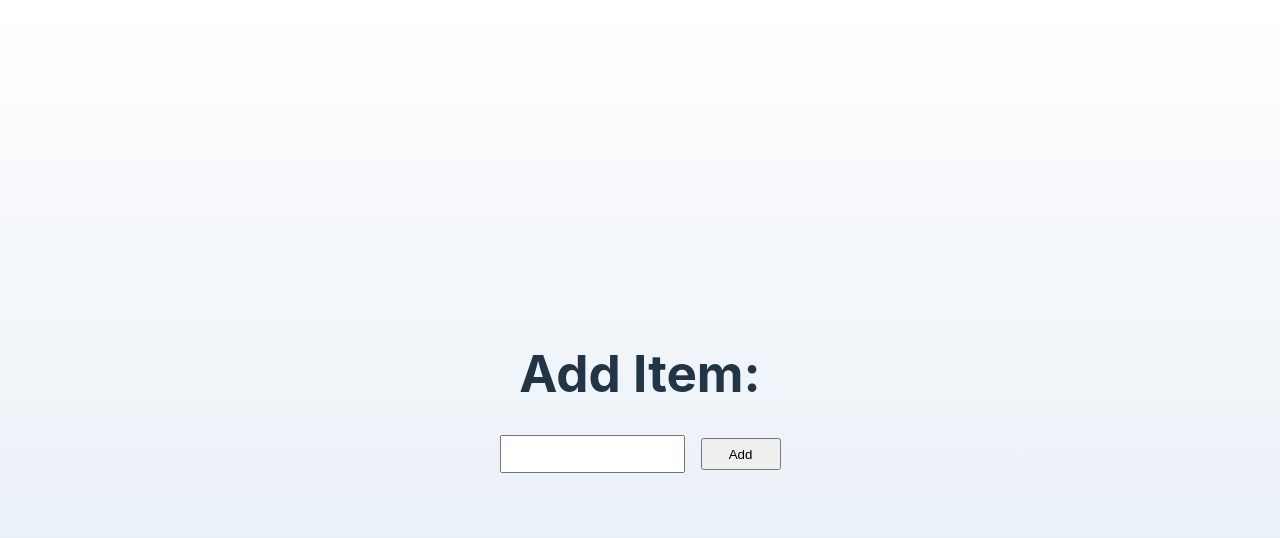
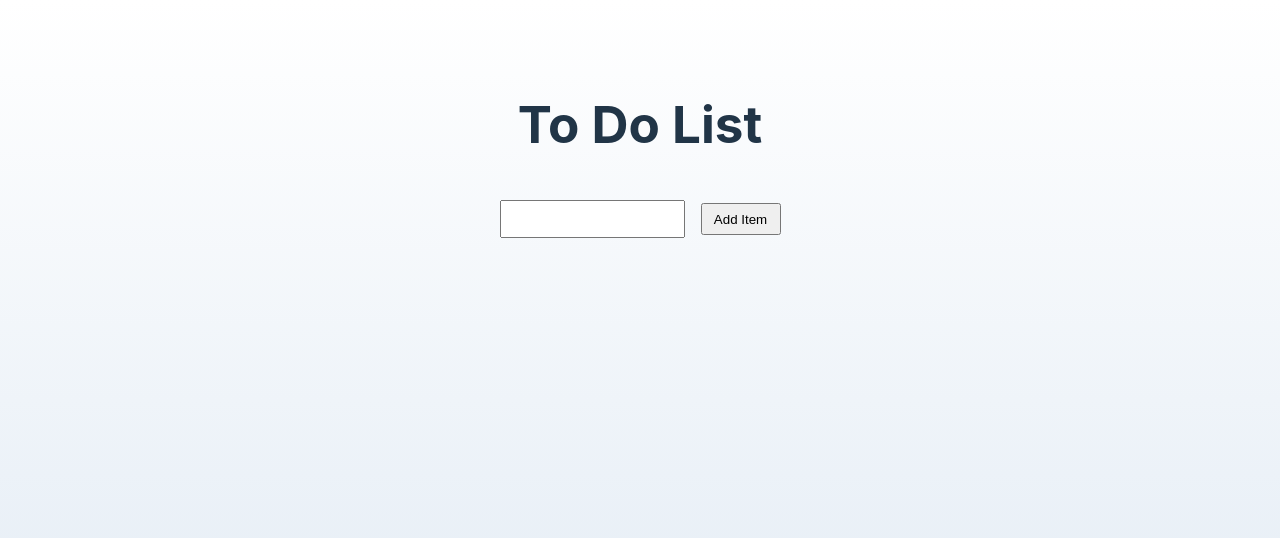
Before and after one commit to KyleMThornton/React-To-Do-List, a React (Vite) app: page / in a window 1280 px wide. Shown: the top 538 px of the page. Built offline with nearby package versions, Linux system fonts and the light colour scheme.

Commit message:
Toast implemented, moved styling up

```diff
--- a/package.json
+++ b/package.json
@@ -17,7 +17,8 @@
     "@formkit/auto-animate": "^0.7.0",
     "react": "^18.2.0",
     "react-dom": "^18.2.0",
-    "react-draggable": "^4.4.5"
+    "react-draggable": "^4.4.5",
+    "react-hot-toast": "^2.4.1"
   },
   "devDependencies": {
     "@types/react": "^18.2.15",
--- a/src/components/ToDo.css
+++ b/src/components/ToDo.css
@@ -1,3 +1,8 @@
+h1 {
+    margin-top: 4rem;
+    margin-bottom: 3rem;
+}
+
 .itemContainer {
     margin: 1rem;
     padding: 1rem;
@@ -12,7 +17,7 @@
 
 #toDoInput {
     margin-right: 1rem;
-    margin-bottom: 1rem;
+    margin-bottom: 2rem;
     height: 2rem;
 }
 
--- a/src/components/ToDo.tsx
+++ b/src/components/ToDo.tsx
@@ -4,14 +4,24 @@ import { useAutoAnimate } from '@formkit/auto-animate/react';
 import {DndContext} from '@dnd-kit/core';
 import {SortableContext, verticalListSortingStrategy} from '@dnd-kit/sortable';
 import ItemCard from "./itemCard";
+import toast, { Toaster } from 'react-hot-toast';
 
 export default function ToDo() {
     const [toDoItems, setToDoItems] = useState<string[]>([]);
     const [inputValue, setInputValue] = useState('');
     const [animationParent] = useAutoAnimate();
 
+    const notify = () => toast('Item already exists!', {
+        duration: 1000,
+        position: 'top-center'
+    });
+
     const handleInputChange = (event: React.ChangeEvent<HTMLInputElement>) => {
         setInputValue(event.target.value);
+    }
+
+    const checkIfDuplicate = () => {
+        toDoItems.includes(inputValue) ? notify() : handleAddItem()
     }
 
     const handleAddItem = () => {
@@ -25,9 +35,9 @@ export default function ToDo() {
 
     return (
         <div className="toDoContainter">
-            <h1>Add Item:</h1>
+            <h1>To Do List</h1>
             <input type="text" name="toDoInput" id="toDoInput" value={inputValue} onChange={handleInputChange} />
-            <input type="submit" value="Add" className="submitButton" onClick={handleAddItem} />
+            <input type="submit" value="Add Item" className="submitButton" onClick={checkIfDuplicate} />
             <DndContext>
                 <div ref={animationParent}>
                     <SortableContext
@@ -45,6 +55,7 @@ export default function ToDo() {
                     </SortableContext>
                 </div>
             </DndContext>
+            <Toaster />
         </div>
     )
 
--- a/src/index.css
+++ b/src/index.css
@@ -17,7 +17,6 @@
 body {
   margin: 0;
   display: flex;
-  place-items: center;
   min-width: 320px;
   min-height: 100vh;
   background: linear-gradient(to top, #dfe9f3 0%, white 100%);
```
Also changed, not shown: 1 other file (tests, documents, lock files or other folders).
